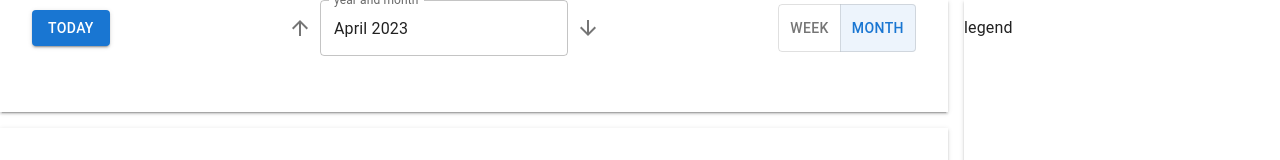
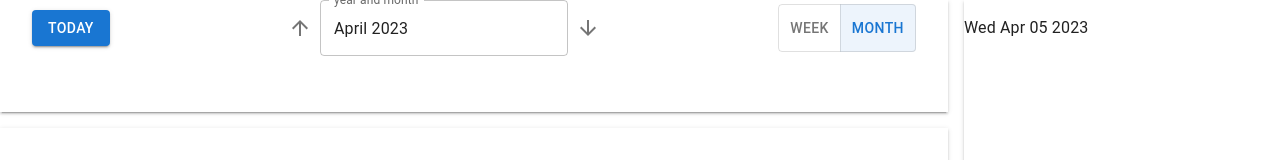
Before and after one commit to neumie/nfctron-calendar, a React (Vite) app: page / in a window 1280 px wide. Shown: the top 160 px of the page. Built offline with nearby package versions, Linux system fonts and the light colour scheme.

Commit message:
[FEATURE] Added LegendHeader

```diff
--- a/src/containers/legend/legend.tsx
+++ b/src/containers/legend/legend.tsx
@@ -1,3 +1,5 @@
+import { LegendHeader } from "./legend_header/legend_header";
+
 export const Legend = () => {
-  return <p>legend</p>;
+  return <LegendHeader />;
 };
--- /dev/null
+++ b/src/containers/legend/legend_header/legend_header.tsx
@@ -0,0 +1,8 @@
+import { LegendHeaderUI } from "./legend_header_ui";
+import { useLegendHeader } from "./legend_header_hook";
+
+export const LegendHeader = () => {
+  const { activeDate } = useLegendHeader();
+
+  return <LegendHeaderUI activeDate={activeDate} />;
+};
--- /dev/null
+++ b/src/containers/legend/legend_header/legend_header_hook.tsx
@@ -0,0 +1,9 @@
+import { useCalendarContext } from "./../../calendar/calendar_context";
+
+export const useLegendHeader = () => {
+  const { activeDate } = useCalendarContext();
+
+  return {
+    activeDate,
+  };
+};
--- /dev/null
+++ b/src/containers/legend/legend_header/legend_header_ui.tsx
@@ -0,0 +1,9 @@
+export type LegendHeaderUIProps = {
+  activeDate: Date;
+};
+
+export const LegendHeaderUI = ({ activeDate }: LegendHeaderUIProps) => {
+  const activeDateString = activeDate.toDateString();
+
+  return <p>{activeDateString}</p>;
+};
```
